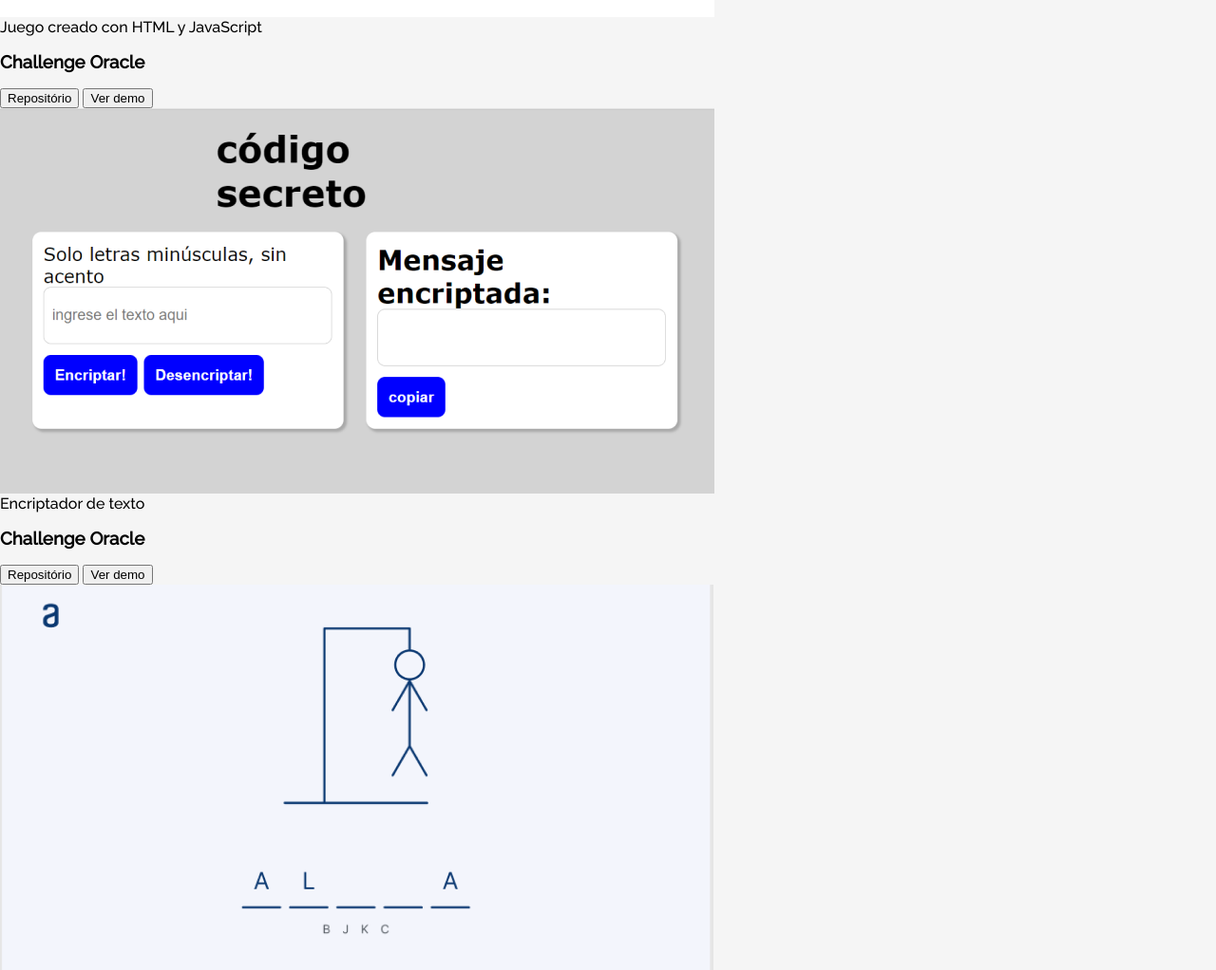
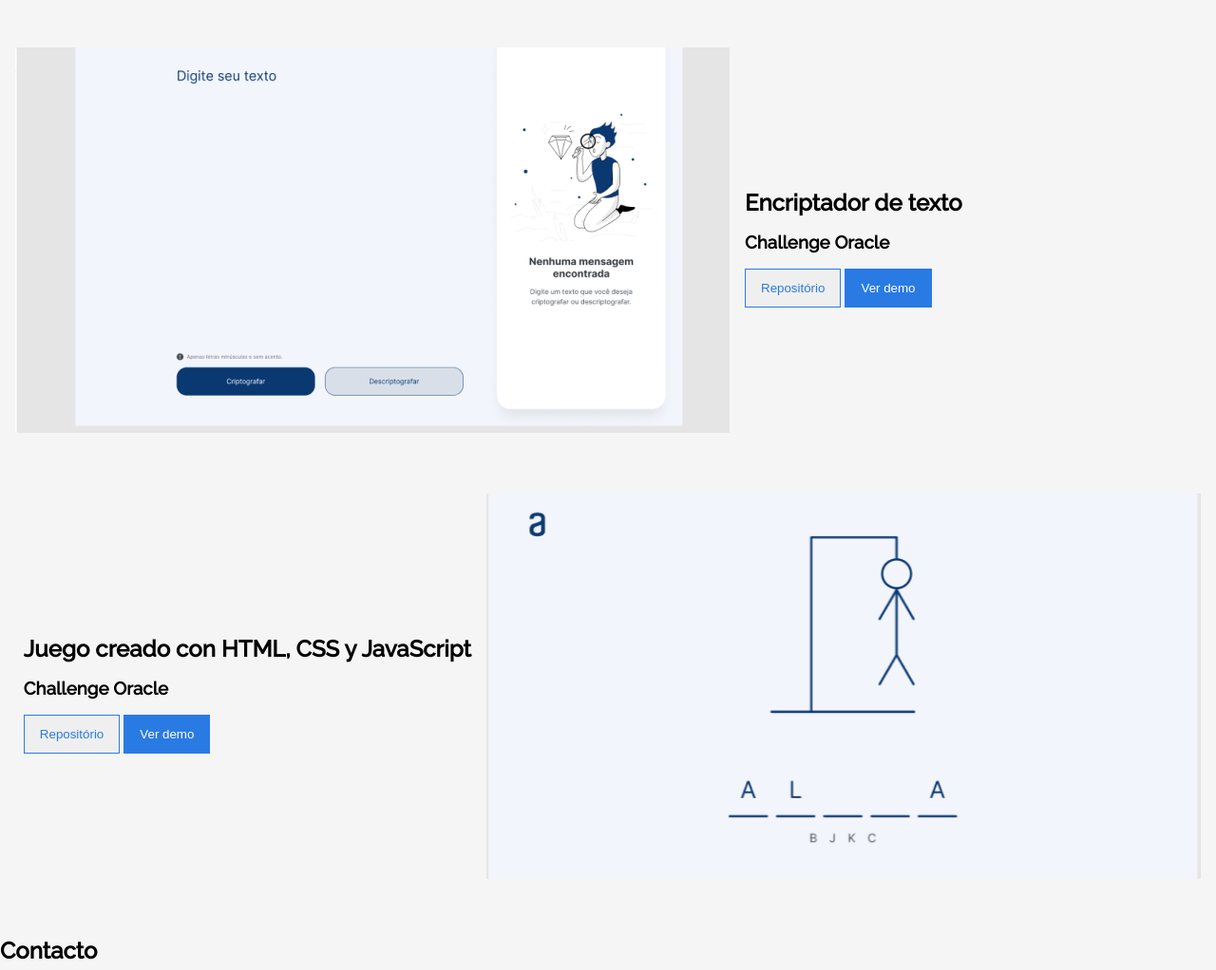
Before and after one commit to plata-wagner/portafolio_wpg, a plain HTML site: page index.html in a window 1280 px wide. Shown: the part 2453-3475 px from the top of the page at 95% size. Drawn offline with Linux system fonts and the light colour scheme.

Commit message:
Expierence css completed, layout first-mobile, table and pc

```diff
--- a/index.html
+++ b/index.html
@@ -196,8 +196,8 @@
         <h2 class="experience__section__title" >Experiencia Profissional</h2>
         <div class="experience__box">
             <!-- Pon el logotipo/captura de pantalla de tu proyecto -->
-            <img class="experience__img" src="assets\decod_print.png">
-            <div class="experience__info"
+            <img class="experience__img" src="assets\secretcode_print.png">
+            <div class="experience__info">
                 <h2 class="experience__title">Encriptador de texto</h2>
                 <h3 class="experience__text">Challenge Alura Codificador </h3>
                     <div class="experience__description">
@@ -211,7 +211,7 @@
         <div class="experience__box">
             <!-- Pon el logotipo/captura de pantalla de tu proyecto -->
             <img class="experience__img" src="assets\forca_print.png">
-            <div class="experience__info"
+            <div class="experience__info">
                 <h2 class="experience__title">Juego creado con HTML y JavaScript</h2>
                 <h3 class="experience__text">Challenge Oracle </h3>
                     <div class="experience__description">
@@ -224,8 +224,8 @@
 
         <div class="experience__box">
             <!-- Pon el logotipo/captura de pantalla de tu proyecto -->
-            <img class="experience__img" src="assets\secretcode_print.png">
-            <div class="experience__info-container"
+            <img class="experience__img" src="assets\decod_print.png">
+            <div class="experience__info-container">
                 <h2 class="experience__title">Encriptador de texto</h2>
                 <h3 class="experience__text">Challenge Oracle </h3>
                     <div class="experience__description">
@@ -238,7 +238,7 @@
 
         <div class="experience__box">
             <img class="experience__img" src="assets\forca2_print.png">
-            <div class="experience__info-container"
+            <div class="experience__info-container">
             <h2 class="experience__title">Juego creado con HTML, CSS y JavaScript</h2>
                 <h3 class="experience__text">Challenge Oracle </h3>
                     <div class="experience__description">
@@ -248,7 +248,7 @@
                     </div>
         </div>
         </div>
-
+    </section>
         <!-- Sección de Contacto -->
         <section class="formcontato" id="contacto">
             <div  class="formcontato__contacto">
--- a/style.css
+++ b/style.css
@@ -10,6 +10,7 @@ coloque nas sessões indicadas*/
    --cor-de-fundo: #F5F5F5;
    --cor-de-link: #000;
    --cor-about-section: #EAF2FD;
+   --cor-text-blue: #2A7AE4;
 }
 
 body {
@@ -156,15 +157,36 @@ section.academic{
 /* experiencia*/
 
 section.experience{
+    padding: 0 16px;
+}
+.experience__box{
+    margin-bottom: 64px;
+}
+.experience__img{
+    width: 100%;
+}
+
+.experiencia__botao--repo, .experience__botao--demo{
+    border: 1px solid var(--cor-text-blue);
+    padding: 12px 16px;
+}
+.experiencia__botao--repo{
+    color: var(--cor-text-blue);
+}
+
+.experience__botao--demo{
+    background-color: var(--cor-text-blue);
+    color: #fff;
 
 }
-
 /*Contacto*/
 
 section.formcontato{
 
 }
-
+.formcontato__img{
+    display: none;
+}
 /*footeer*/
 
 section.footer{
@@ -290,7 +312,19 @@ section.menu{
 /*Formación Académica*/
 
 /*Experiencia Profesional*/
-
+.experience__box{
+    display: flex;
+    align-items: center;
+    gap: 16px;
+}
+.experience__img{
+    width: 752px;
+}
+.experience__box:nth-child(3),
+.experience__box:nth-child(5)
+{
+    flex-direction: row-reverse;
+}
  /*Contacto*/
 
 /*Footer*/
```
Also changed, not shown: assets/contact_image.png (added).
